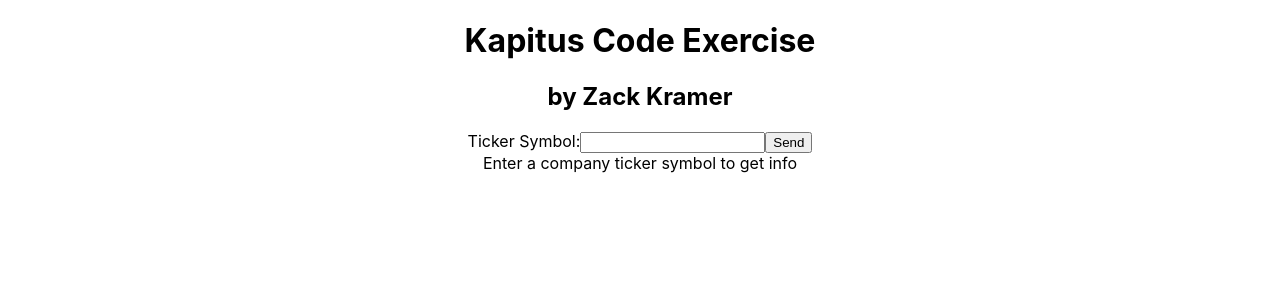
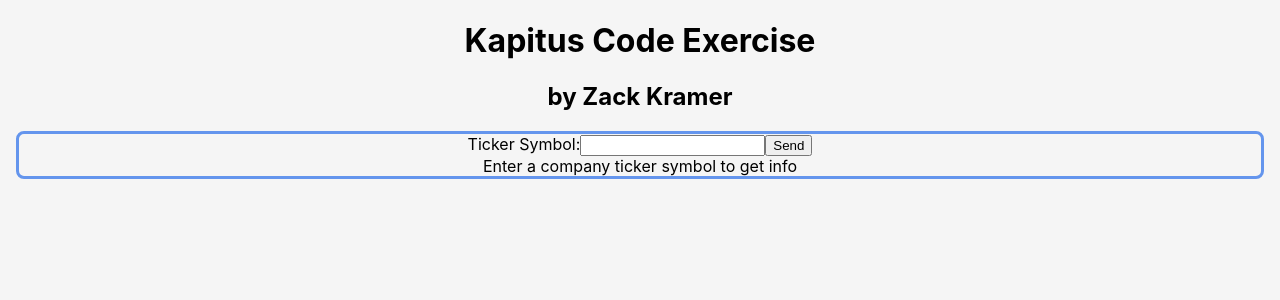
Before and after one commit to zckramer/kap-exercise, a React (Create React App) app: page / in a window 1280 px wide. Shown: the top 300 px of the page. Built offline with nearby package versions, Linux system fonts and the light colour scheme.

Commit message:
cleaned up with a little CSS and ruling

```diff
--- a/src/App.css
+++ b/src/App.css
@@ -28,6 +28,39 @@
   color: #61dafb;
 }
 
+.Card {
+  display: flex;
+  justify-content: space-evenly;
+  margin: 1rem;
+  border: 3px solid cornflowerblue;
+  border-radius: 8px;
+}
+
+.Card__Labels {
+  justify-content: left;
+  margin: 5rem;
+}
+
+.Card__Data {
+  justify-content: right;
+  margin: 5rem;
+}
+
+html {
+  background-color: whitesmoke;
+}
+
+hr {
+  color: cornflowerblue;
+}
+
+li {
+  list-style: none;
+  font-weight: bold;
+}
+
+
+
 @keyframes App-logo-spin {
   from {
     transform: rotate(0deg);
--- a/src/CardData/CardData.js
+++ b/src/CardData/CardData.js
@@ -7,6 +7,7 @@
 			<li>
 				<span>{Link(props.website, props.companyName)}</span>
 			</li>
+			<hr />
 			<li>
                 <span
                 style={props.changesPercent && props.changesPercent.includes("-") ?
@@ -14,9 +15,11 @@
                 {props.changesPercent}
                 </span>
 			</li>
+			<hr />
 			<li>
 				<span>{props.price}</span>
 			</li>
+			<hr />
 			<li>
 				<span>{props.symbol}</span>
 			</li>
--- a/src/CardLabels/CardLabels.js
+++ b/src/CardLabels/CardLabels.js
@@ -5,8 +5,11 @@
     return(
         <div className="Card__Labels">
             <li><span>Company Name : </span></li>
+			<hr />
             <li><span>Changes by % : </span></li>
+			<hr />
             <li><span>Price : $</span></li>
+			<hr />
             <li><span>Symbol : </span></li>
         </div>
     )
```
